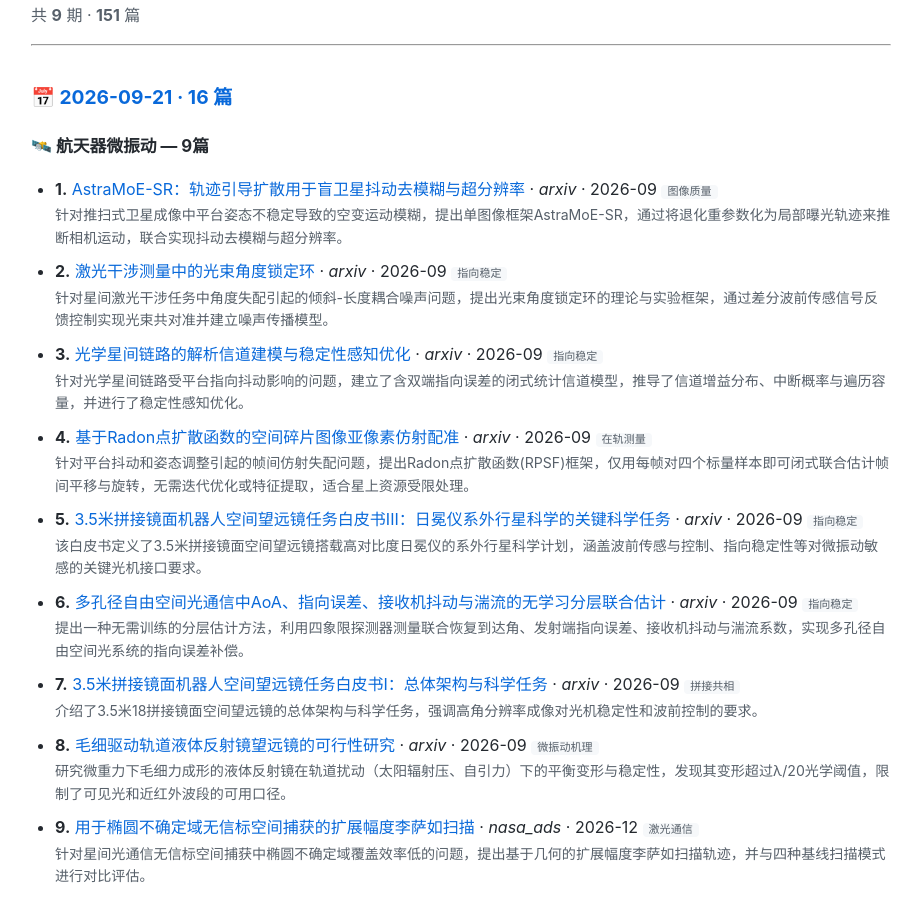
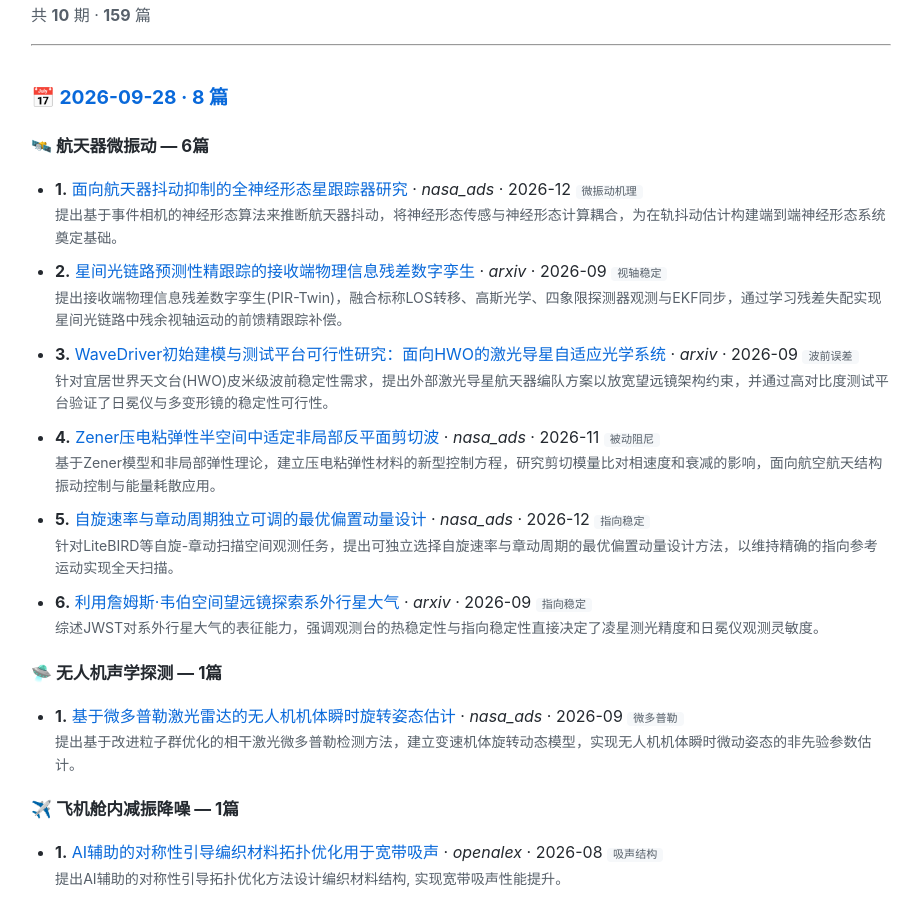
Before and after one commit to 11gogogo/segmented-optics-news-archive, a plain HTML site: page docs/index.html in a window 1280 px wide. Shown: the part 169-1074 px from the top of the page, without its empty margins (179-1099 px from the left). Drawn offline with Linux system fonts and the light colour scheme.

Commit message:
📚 更新归档 2026-09-28

```diff
--- a/docs/index.html
+++ b/docs/index.html
@@ -26,8 +26,42 @@ footer { margin-top: 40px; padding-top: 12px; border-top: 1px solid #d0d7de;
 <body>
 <h1>📚 快讯历史归档</h1>
 <p>🛰️ 航天器微振动 · 🛸 无人机声学探测 · ✈️ 飞机舱内减振降噪<br>每周一 10:00 自动推送，本页永久归档全部已推送内容。</p>
-<p class="meta-line">共 <b>9</b> 期 · <b>151</b> 篇</p>
+<p class="meta-line">共 <b>10</b> 期 · <b>159</b> 篇</p>
 <hr>
+<h2>📅 2026-09-28 · 8 篇</h2>
+<h3>🛰️ 航天器微振动 — 6篇</h3>
+<ul>
+<li><b>1.</b> <a href="https://ui.adsabs.harvard.edu/abs/2026AcAau.249...32S/abstract">面向航天器抖动抑制的全神经形态星跟踪器研究</a> · <i>nasa_ads</i> · 2026-12 <code>微振动机理</code>
+<div class="abstract">提出基于事件相机的神经形态算法来推断航天器抖动，将神经形态传感与神经形态计算耦合，为在轨抖动估计构建端到端神经形态系统奠定基础。</div>
+</li>
+<li><b>2.</b> <a href="http://arxiv.org/abs/2609.25975v1">星间光链路预测性精跟踪的接收端物理信息残差数字孪生</a> · <i>arxiv</i> · 2026-09 <code>视轴稳定</code>
+<div class="abstract">提出接收端物理信息残差数字孪生(PIR-Twin)，融合标称LOS转移、高斯光学、四象限探测器观测与EKF同步，通过学习残差失配实现星间光链路中残余视轴运动的前馈精跟踪补偿。</div>
+</li>
+<li><b>3.</b> <a href="http://arxiv.org/abs/2609.22556v1">WaveDriver初始建模与测试平台可行性研究：面向HWO的激光导星自适应光学系统</a> · <i>arxiv</i> · 2026-09 <code>波前误差</code>
+<div class="abstract">针对宜居世界天文台(HWO)皮米级波前稳定性需求，提出外部激光导星航天器编队方案以放宽望远镜架构约束，并通过高对比度测试平台验证了日冕仪与多变形镜的稳定性可行性。</div>
+</li>
+<li><b>4.</b> <a href="https://ui.adsabs.harvard.edu/abs/2026PhLA..59632148S/abstract">Zener压电粘弹性半空间中适定非局部反平面剪切波</a> · <i>nasa_ads</i> · 2026-11 <code>被动阻尼</code>
+<div class="abstract">基于Zener模型和非局部弹性理论，建立压电粘弹性材料的新型控制方程，研究剪切模量比对相速度和衰减的影响，面向航空航天结构振动控制与能量耗散应用。</div>
+</li>
+<li><b>5.</b> <a href="https://ui.adsabs.harvard.edu/abs/2026AcAau.249..580K/abstract">自旋速率与章动周期独立可调的最优偏置动量设计</a> · <i>nasa_ads</i> · 2026-12 <code>指向稳定</code>
+<div class="abstract">针对LiteBIRD等自旋-章动扫描空间观测任务，提出可独立选择自旋速率与章动周期的最优偏置动量设计方法，以维持精确的指向参考运动实现全天扫描。</div>
+</li>
+<li><b>6.</b> <a href="http://arxiv.org/abs/2608.05885v3">利用詹姆斯·韦伯空间望远镜探索系外行星大气</a> · <i>arxiv</i> · 2026-09 <code>指向稳定</code>
+<div class="abstract">综述JWST对系外行星大气的表征能力，强调观测台的热稳定性与指向稳定性直接决定了凌星测光精度和日冕仪观测灵敏度。</div>
+</li>
+</ul>
+<h3>🛸 无人机声学探测 — 1篇</h3>
+<ul>
+<li><b>1.</b> <a href="https://ui.adsabs.harvard.edu/abs/2026ApOpt..65.9344W/abstract">基于微多普勒激光雷达的无人机机体瞬时旋转姿态估计</a> · <i>nasa_ads</i> · 2026-09 <code>微多普勒</code>
+<div class="abstract">提出基于改进粒子群优化的相干激光微多普勒检测方法，建立变速机体旋转动态模型，实现无人机机体瞬时微动姿态的非先验参数估计。</div>
+</li>
+</ul>
+<h3>✈️ 飞机舱内减振降噪 — 1篇</h3>
+<ul>
+<li><b>1.</b> <a href="https://doi.org/10.1038/s43246-026-01296-6">AI辅助的对称性引导编织材料拓扑优化用于宽带吸声</a> · <i>openalex</i> · 2026-08 <code>吸声结构</code>
+<div class="abstract">提出AI辅助的对称性引导拓扑优化方法设计编织材料结构, 实现宽带吸声性能提升。</div>
+</li>
+</ul>
 <h2>📅 2026-09-21 · 16 篇</h2>
 <h3>🛰️ 航天器微振动 — 9篇</h3>
 <ul>
@@ -562,5 +596,5 @@ footer { margin-top: 40px; padding-top: 12px; border-top: 1px solid #d0d7de;
 <div class="abstract">提出一种基于单目RGB图像和深度学习热力图关键点检测的实时6自由度位姿估计方法，用于无人机在非结构化环境中的自动回收。</div>
 </li>
 </ul>
-<footer>🤖 AI 快讯机器人自动生成 | 页面更新时间: 2026-09-21 07:58 | 数据源: arXiv · NASA ADS · OpenAlex · Google Patents</footer>
+<footer>🤖 AI 快讯机器人自动生成 | 页面更新时间: 2026-09-28 08:39 | 数据源: arXiv · NASA ADS · OpenAlex · Google Patents</footer>
 </body></html>
```
